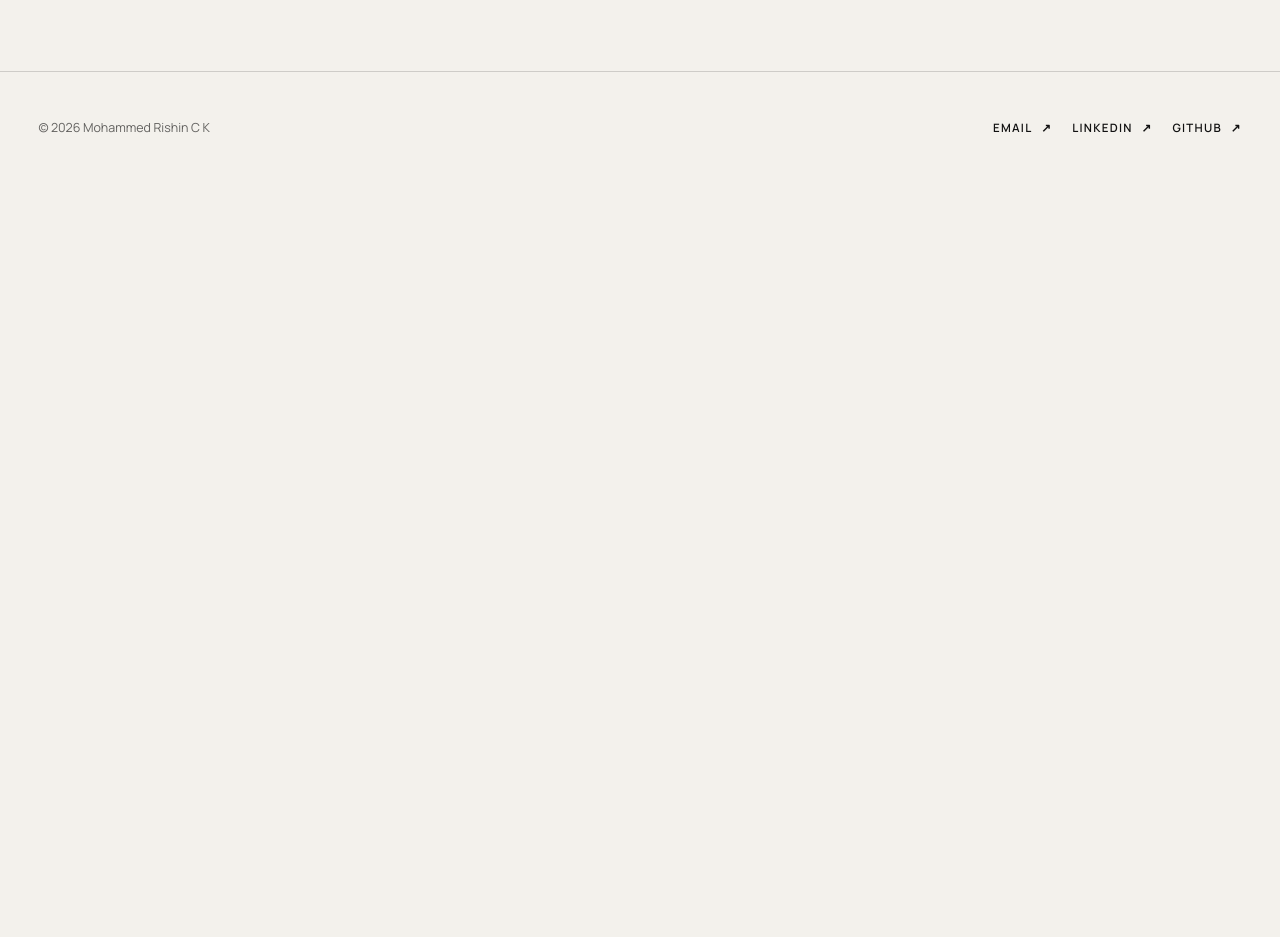
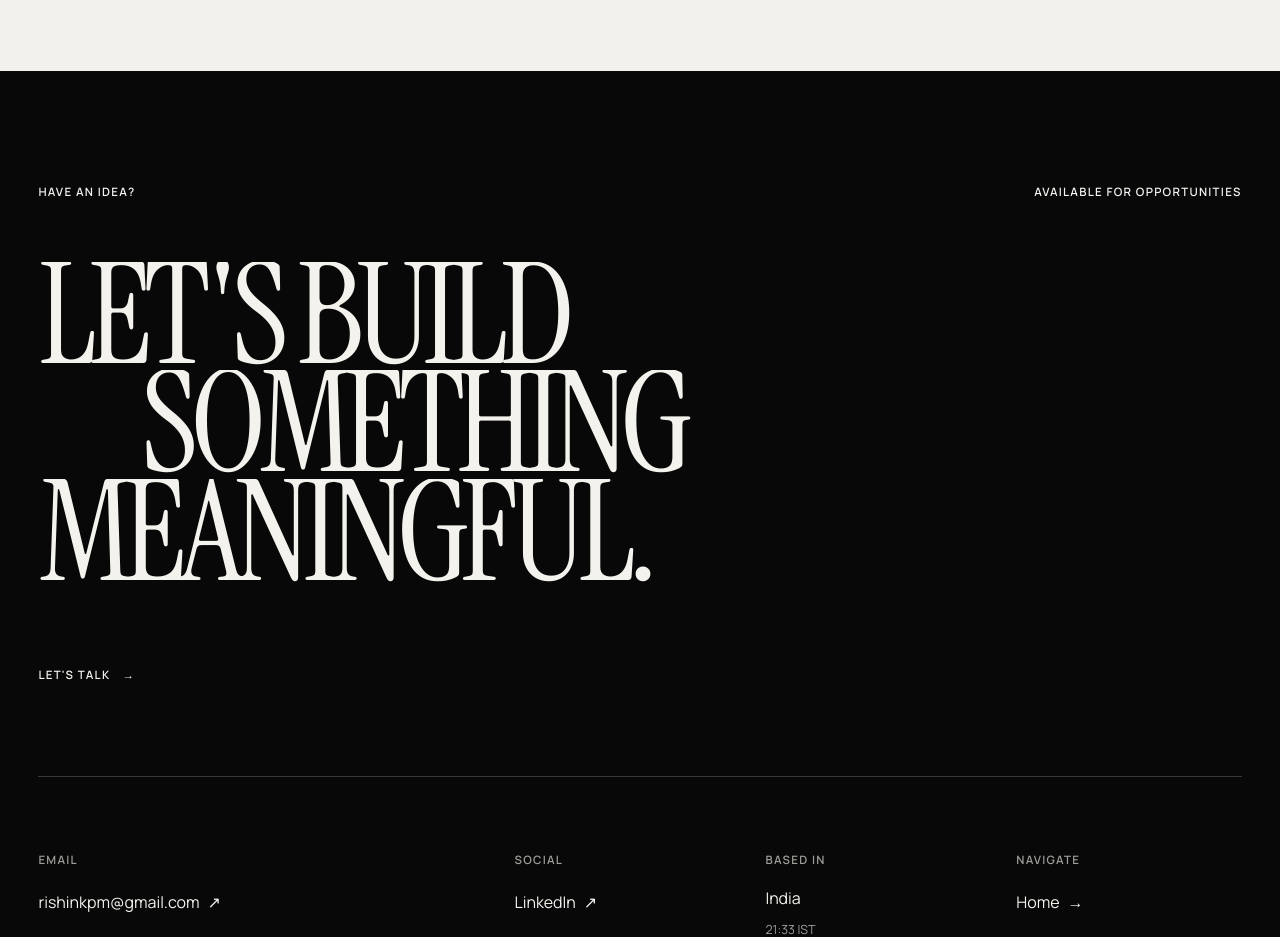
Before and after one commit to rishinck-hub/blog, a Next.js app in the folder next-portfolio/: page /work in a window 1280 px wide. Shown: the part 6540-7477 px from the top of the page. Before the commit the page ends 6724 px from the top, so only its background shows below. Built offline with nearby package versions, Linux system fonts and the light colour scheme.

Commit message:
feat: transform footer into contact finale

```diff
--- a/next-portfolio/src/app/page.tsx
+++ b/next-portfolio/src/app/page.tsx
@@ -98,14 +98,6 @@ export default function HomePage() {
         <AnimatedLink href="/experience" className="type-label">View full experience <span aria-hidden="true">→</span></AnimatedLink>
       </section>
 
-      <section className="home-cta" aria-labelledby="contact-cta-title">
-        <div className="editorial-container home-cta__inner">
-          <p className="type-label home-animate">Have an idea?</p>
-          <TextReveal as="h2" id="contact-cta-title" className="home-cta__title" text="Let's build something meaningful." mode="line" lines={["Let's build", "something", "meaningful."]} />
-          <AnimatedLink href="/contact" className="type-label home-animate">Start a conversation <span aria-hidden="true">→</span></AnimatedLink>
-          <span className="home-cta__counter type-metadata">05 — Contact</span>
-        </div>
-      </section>
     </div>
   );
 }
--- a/next-portfolio/src/components/animation/site-scroll-motion.tsx
+++ b/next-portfolio/src/components/animation/site-scroll-motion.tsx
@@ -63,9 +63,16 @@ export function SiteScrollMotion({ children }: Readonly<{ children: ReactNode }>
           .from(section.querySelectorAll(":scope .type-label"), { y: motion.distance.small, autoAlpha: 0, stagger: motion.stagger.normal, duration: motion.duration.normal, ease: motion.ease.reveal }, 0.24);
       });
 
-      const footer = document.querySelector<HTMLElement>(".editorial-footer__inner");
+      const footer = document.querySelector<HTMLElement>(".editorial-footer");
       if (footer) {
-        gsap.from(footer.children, { y: motion.distance.medium, autoAlpha: 0, stagger: motion.stagger.normal, duration: motion.timing.text.duration, ease: motion.ease.reveal, scrollTrigger: { trigger: footer, start: "top 94%", once: true } });
+        const header = document.querySelector<HTMLElement>(".editorial-header");
+        if (header) ScrollTrigger.create({ trigger: footer, start: "top 4rem", end: "bottom top", toggleClass: { targets: header, className: "on-inverse" } });
+        gsap.timeline({ scrollTrigger: { trigger: footer, start: "top 88%", once: true } })
+          .from(footer.querySelectorAll(".editorial-footer__divider"), { scaleX: 0, duration: motion.timing.divider, ease: motion.ease.editorial, stagger: 0.16 })
+          .from(footer.querySelectorAll(".editorial-footer__statement-line > span"), { yPercent: 112, duration: motion.timing.text.duration, stagger: 0.08, ease: motion.ease.reveal }, 0.08)
+          .from(footer.querySelector(".editorial-footer__cta"), { y: motion.distance.small, autoAlpha: 0, duration: motion.duration.normal, ease: motion.ease.reveal }, 0.34)
+          .from(footer.querySelectorAll(".editorial-footer__details > *"), { y: motion.distance.small, autoAlpha: 0, duration: motion.duration.normal, stagger: motion.stagger.normal, ease: motion.ease.reveal }, 0.42)
+          .from(footer.querySelector(".editorial-footer__wordmark"), { yPercent: 24, autoAlpha: 0, duration: motion.duration.slow, ease: motion.ease.reveal }, 0.48);
       }
     }, frame);
 
--- a/next-portfolio/src/components/layout/site-footer.tsx
+++ b/next-portfolio/src/components/layout/site-footer.tsx
@@ -1,4 +1,6 @@
-import { AnimatedLink } from "@/components/ui/animated-link";
+import Link from "next/link";
+
+import { LocalTime } from "@/components/ui/local-time";
 import { siteConfig } from "@/data/site";
 
 import { Container } from "./primitives";
@@ -7,12 +9,23 @@ export function SiteFooter() {
   return (
     <footer className="editorial-footer">
       <Container className="editorial-footer__inner">
-        <p className="type-caption">© 2026 {siteConfig.name}</p>
-        <nav className="editorial-footer__links" aria-label="Footer navigation">
-          {siteConfig.socials.slice(0, 3).map((item) => (
-            <AnimatedLink key={item.label} href={item.href} external={item.href.startsWith("http")}>{item.label}</AnimatedLink>
-          ))}
-        </nav>
+        <div className="editorial-footer__eyebrow type-label"><span>Have an idea?</span><span>Available for opportunities</span></div>
+        <h2 className="editorial-footer__statement">
+          {["Let's build", "something", "meaningful."].map((line) => <span className="editorial-footer__statement-line" key={line}><span>{line}{" "}</span></span>)}
+        </h2>
+        <Link className="editorial-footer__cta type-label" href="/contact" data-cursor-label="Open">Let&apos;s talk <span aria-hidden="true">→</span></Link>
+
+        <div className="editorial-footer__divider" />
+        <div className="editorial-footer__details">
+          <div><span className="type-label">Email</span><a href={siteConfig.socials[0].href} data-cursor-label="Open">{siteConfig.socials[0].value}<span aria-hidden="true">↗</span></a></div>
+          <div><span className="type-label">Social</span>{siteConfig.socials.slice(1, 3).map((item) => <a href={item.href} target="_blank" rel="noreferrer" data-cursor-label="Open" key={item.label}>{item.label}<span aria-hidden="true">↗</span></a>)}</div>
+          <div><span className="type-label">Based in</span><p>India</p><LocalTime className="type-metadata" /></div>
+          <nav aria-label="Footer navigation"><span className="type-label">Navigate</span>{siteConfig.navigation.map((item) => <Link href={item.href} data-cursor-label="Open" key={item.href}>{item.label}<span aria-hidden="true">→</span></Link>)}</nav>
+        </div>
+
+        <div className="editorial-footer__divider" />
+        <Link className="editorial-footer__wordmark" href="/" aria-label="Rishin — Home" data-cursor-label="Open">RISHIN<sup>®</sup></Link>
+        <div className="editorial-footer__bottom type-caption"><span>© 2026 {siteConfig.name}</span><span>Designed and developed with care.</span></div>
       </Container>
     </footer>
   );
--- a/next-portfolio/src/components/navigation/site-navigation.tsx
+++ b/next-portfolio/src/components/navigation/site-navigation.tsx
@@ -6,6 +6,7 @@ import { useEffect, useLayoutEffect, useRef, useState } from "react";
 import { gsap } from "gsap";
 
 import { Container } from "@/components/layout/primitives";
+import { LocalTime } from "@/components/ui/local-time";
 import { siteConfig } from "@/data/site";
 import { motion, shouldReduceAdvancedMotion } from "@/lib/motion";
 
@@ -17,33 +18,13 @@ const menuNavigation = [
   ...siteConfig.navigation.slice(3),
 ];
 
-function getLocalTime() {
-  return new Intl.DateTimeFormat("en-IN", {
-    timeZone: "Asia/Kolkata",
-    hour: "2-digit",
-    minute: "2-digit",
-    hour12: false,
-  }).format(new Date());
-}
-
 export function SiteNavigation() {
   const pathname = usePathname();
   const [scrolled, setScrolled] = useState(false);
   const [menuOpen, setMenuOpen] = useState(false);
-  const [localTime, setLocalTime] = useState("--:--");
   const headerRef = useRef<HTMLElement>(null);
   const menuRef = useRef<HTMLDivElement>(null);
   const triggerRef = useRef<HTMLButtonElement>(null);
-
-  useEffect(() => {
-    const update = () => setLocalTime(getLocalTime());
-    const frame = requestAnimationFrame(update);
-    const timer = window.setInterval(update, 30_000);
-    return () => {
-      cancelAnimationFrame(frame);
-      window.clearInterval(timer);
-    };
-  }, []);
 
   useEffect(() => {
     let frame = 0;
@@ -197,7 +178,7 @@ export function SiteNavigation() {
             </div>
             <div className="editorial-menu__aside-group">
               <span className="type-label">Local time</span>
-              <time dateTime={localTime}>{localTime} IST</time>
+              <LocalTime />
             </div>
           </aside>
         </Container>
--- /dev/null
+++ b/next-portfolio/src/components/ui/local-time.tsx
@@ -0,0 +1,28 @@
+"use client";
+
+import { useEffect, useState } from "react";
+
+function getIndiaTime() {
+  return new Intl.DateTimeFormat("en-IN", {
+    timeZone: "Asia/Kolkata",
+    hour: "2-digit",
+    minute: "2-digit",
+    hour12: false,
+  }).format(new Date());
+}
+
+export function LocalTime({ className = "" }: Readonly<{ className?: string }>) {
+  const [time, setTime] = useState("--:--");
+
+  useEffect(() => {
+    const update = () => setTime(getIndiaTime());
+    const frame = requestAnimationFrame(update);
+    const timer = window.setInterval(update, 30_000);
+    return () => {
+      cancelAnimationFrame(frame);
+      window.clearInterval(timer);
+    };
+  }, []);
+
+  return <time className={className} dateTime={time} suppressHydrationWarning>{time} IST</time>;
+}
--- a/next-portfolio/src/styles/design-system.css
+++ b/next-portfolio/src/styles/design-system.css
@@ -443,6 +443,12 @@ html[data-first-visit-loader="show"] :is(.skip-link, .editorial-header, #main-co
   backdrop-filter: blur(14px);
 }
 
+.editorial-header.on-inverse:not(.menu-is-open) {
+  border-color: rgba(244, 242, 237, .15);
+  background: color-mix(in srgb, var(--inverse-background) 90%, transparent);
+  color: var(--inverse-foreground);
+}
+
 .editorial-header.menu-is-open {
   border-color: rgba(244, 242, 237, 0.15);
   background: transparent;
@@ -628,24 +634,57 @@ html[data-first-visit-loader="show"] :is(.skip-link, .editorial-header, #main-co
 }
 
 .editorial-footer {
-  border-top: 1px solid var(--line);
-  background: var(--background);
-  color: var(--foreground);
+  overflow: hidden;
+  background: var(--inverse-background);
+  color: var(--inverse-foreground);
 }
 
 .editorial-footer__inner {
+  display: grid;
+  padding-top: clamp(5rem, 9vw, 9rem);
+  padding-bottom: 1.5rem;
+}
+.editorial-footer__eyebrow,.editorial-footer__bottom {
   display: flex;
-  min-height: 7rem;
-  flex-wrap: wrap;
-  align-items: center;
   justify-content: space-between;
-  gap: 1rem 2rem;
+  gap: 1rem;
+}
+.editorial-footer__statement {
+  margin: clamp(2rem, 5vw, 5rem) 0;
+  font-family: var(--font-display);
+  font-size: clamp(4rem, 11vw, 11rem);
+  font-weight: 400;
+  letter-spacing: -.055em;
+  line-height: .77;
+  text-transform: uppercase;
+}
+.editorial-footer__statement-line { display: block; overflow: hidden; white-space: nowrap; }
+.editorial-footer__statement-line > span { display: block; }
+.editorial-footer__statement-line:nth-child(2) { padding-left: clamp(1rem, 8vw, 8rem); }
+.editorial-footer__cta { display: inline-flex; align-items: center; gap: .75rem; width: fit-content; min-height: 3rem; }
+.editorial-footer__cta span,.editorial-footer__details a span { display: inline-block; transition: transform var(--duration-hover) var(--ease-editorial); }
+.editorial-footer__cta:hover span,.editorial-footer__cta:focus-visible span { transform: translateX(.35rem); }
+.editorial-footer__divider { height: 1px; margin-block: clamp(3rem, 6vw, 6rem); background: rgba(244,242,237,.2); transform-origin: left; }
+.editorial-footer__details { display: grid; grid-template-columns: 2fr 1fr 1fr 1fr; gap: var(--grid-gap); }
+.editorial-footer__details > div,.editorial-footer__details nav { display: flex; flex-direction: column; align-items: flex-start; gap: .7rem; }
+.editorial-footer__details .type-label { margin-bottom: .6rem; color: var(--inverse-muted); }
+.editorial-footer__details a { display: inline-flex; align-items: center; gap: .5rem; min-height: 2rem; }
+.editorial-footer__details a:first-of-type { overflow-wrap: anywhere; }
+.editorial-footer__details a:hover span,.editorial-footer__details a:focus-visible span { transform: translate(.22rem,-.12rem); }
+.editorial-footer__details time { color: var(--inverse-muted); }
+.editorial-footer__wordmark { display: block; margin-top: -1vw; font-family: var(--font-display); font-size: clamp(7rem, 24vw, 24rem); letter-spacing: -.065em; line-height: .68; white-space: nowrap; }
+.editorial-footer__wordmark sup { margin-left: .15em; font-family: var(--font-body); font-size: .08em; letter-spacing: 0; vertical-align: top; }
+.editorial-footer__bottom { margin-top: 2rem; color: var(--inverse-muted); }
+
+@media (max-width: 800px) {
+  .editorial-footer__details { grid-template-columns: repeat(2, minmax(0,1fr)); gap: 3rem var(--grid-gap); }
 }
 
-.editorial-footer__links {
-  display: flex;
-  flex-wrap: wrap;
-  gap: 1.25rem;
+@media (max-width: 540px) {
+  .editorial-footer__eyebrow,.editorial-footer__bottom { flex-direction: column; }
+  .editorial-footer__statement { font-size: clamp(3.2rem, 15.5vw, 5.6rem); }
+  .editorial-footer__statement-line:nth-child(2) { padding-left: 0; }
+  .editorial-footer__details { grid-template-columns: 1fr; }
 }
 
 @media (max-width: 800px) {
```
Also changed, not shown: next-portfolio/src/app/home.css (+0 -7 lines).
